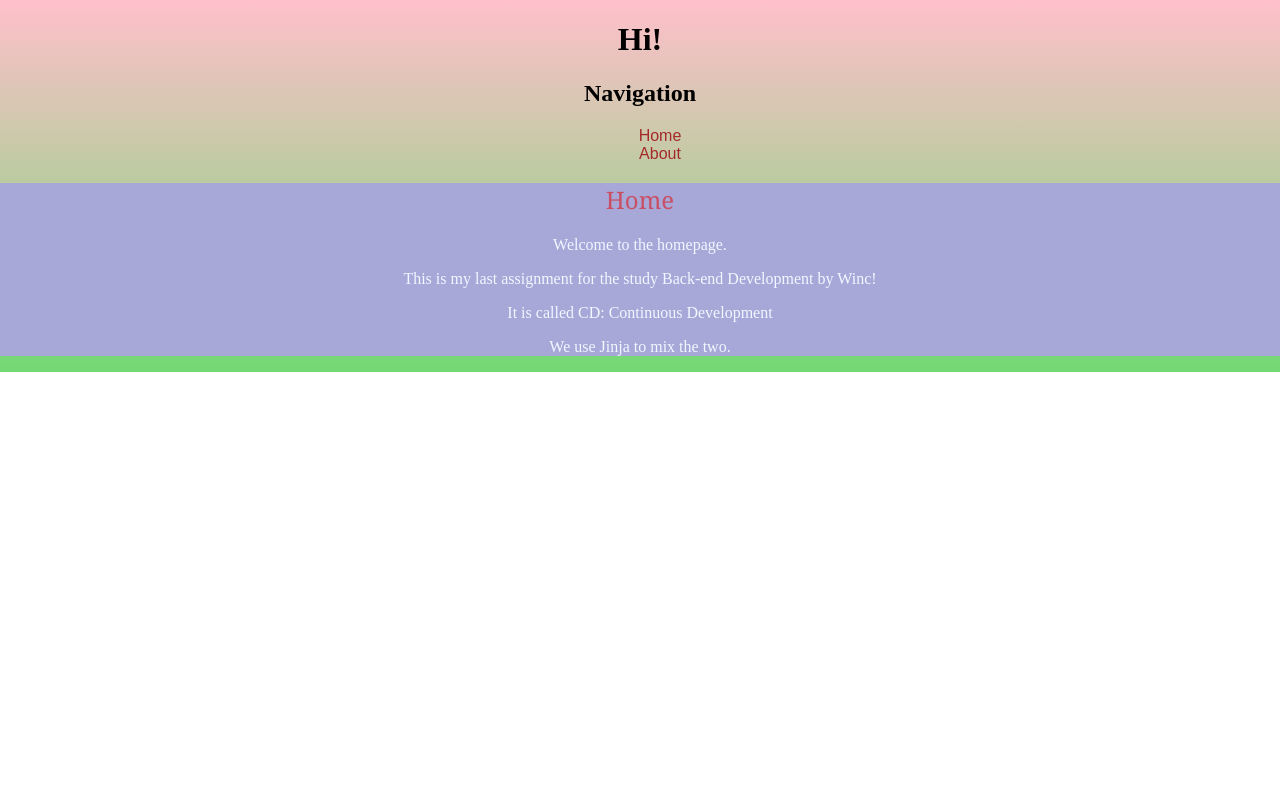
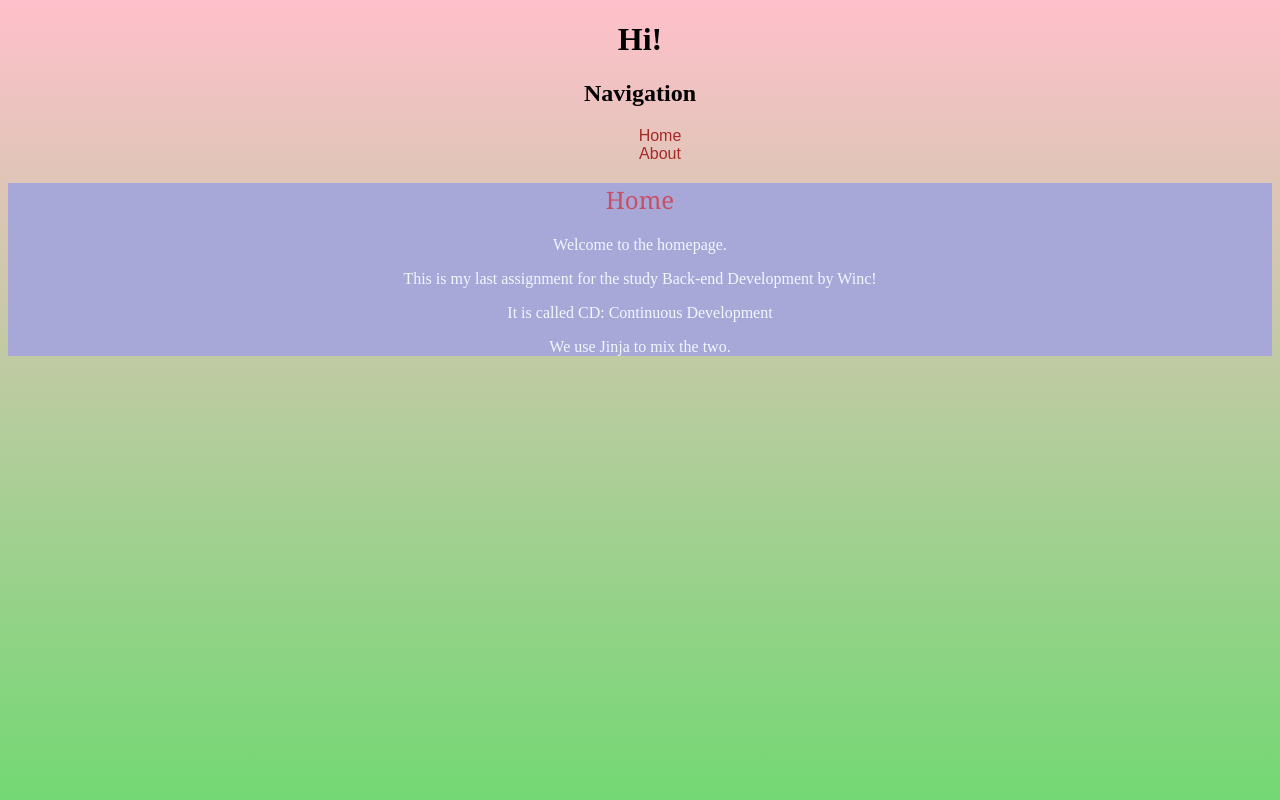
Before and after one commit to NvanKeeken/CD_Assignment, a Flask app: page / in a window 1280 px wide. Run offline with Flask 3, Linux system fonts and the light colour scheme.

Commit message:
added stylesheet

```diff
--- a/static/css/main.css
+++ b/static/css/main.css
@@ -1,4 +1,4 @@
-body{
+html{
     text-align: center;
     margin:0 auto;
     background-image: linear-gradient(pink, rgb(115, 216, 115)) ;
```
